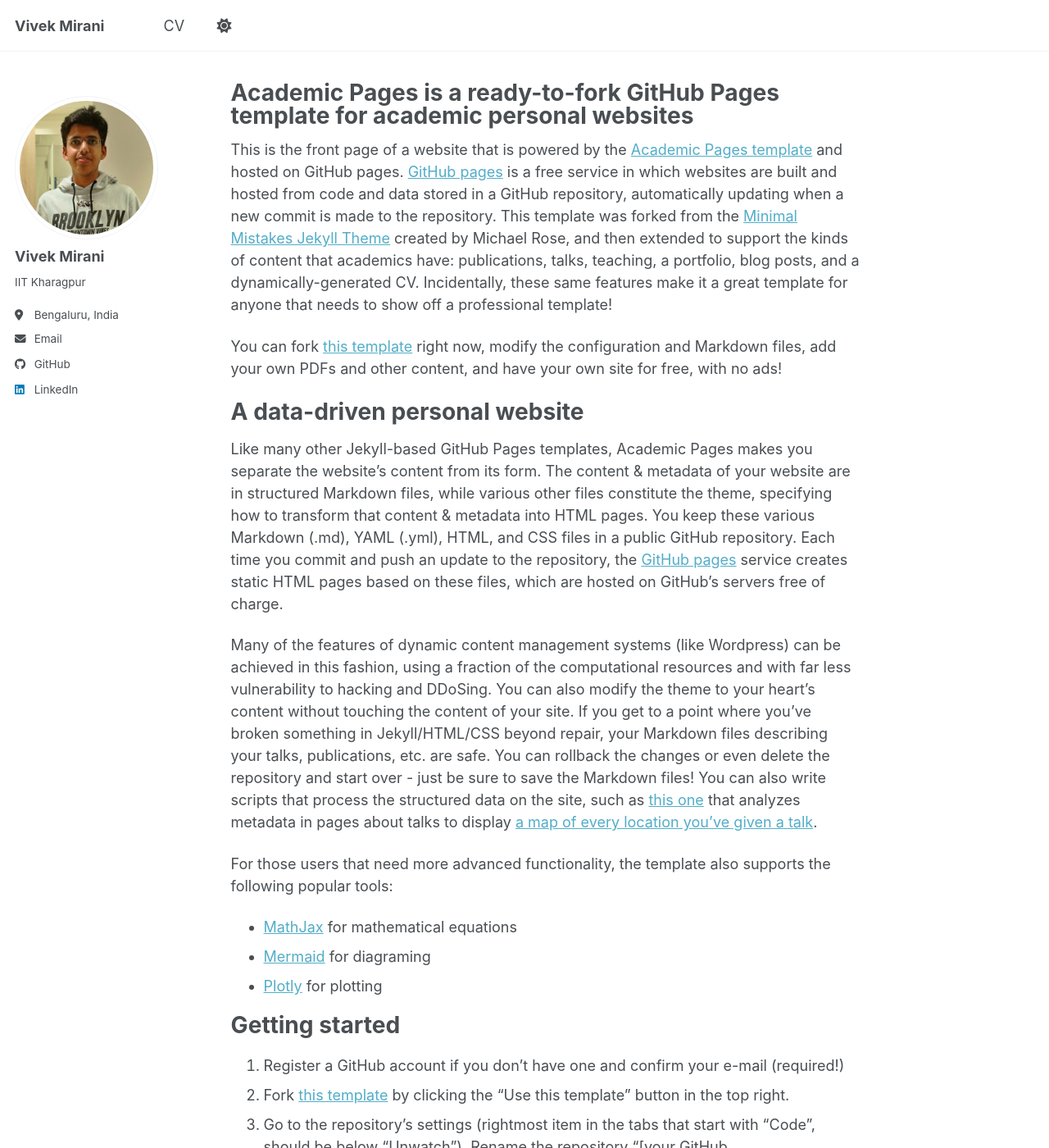
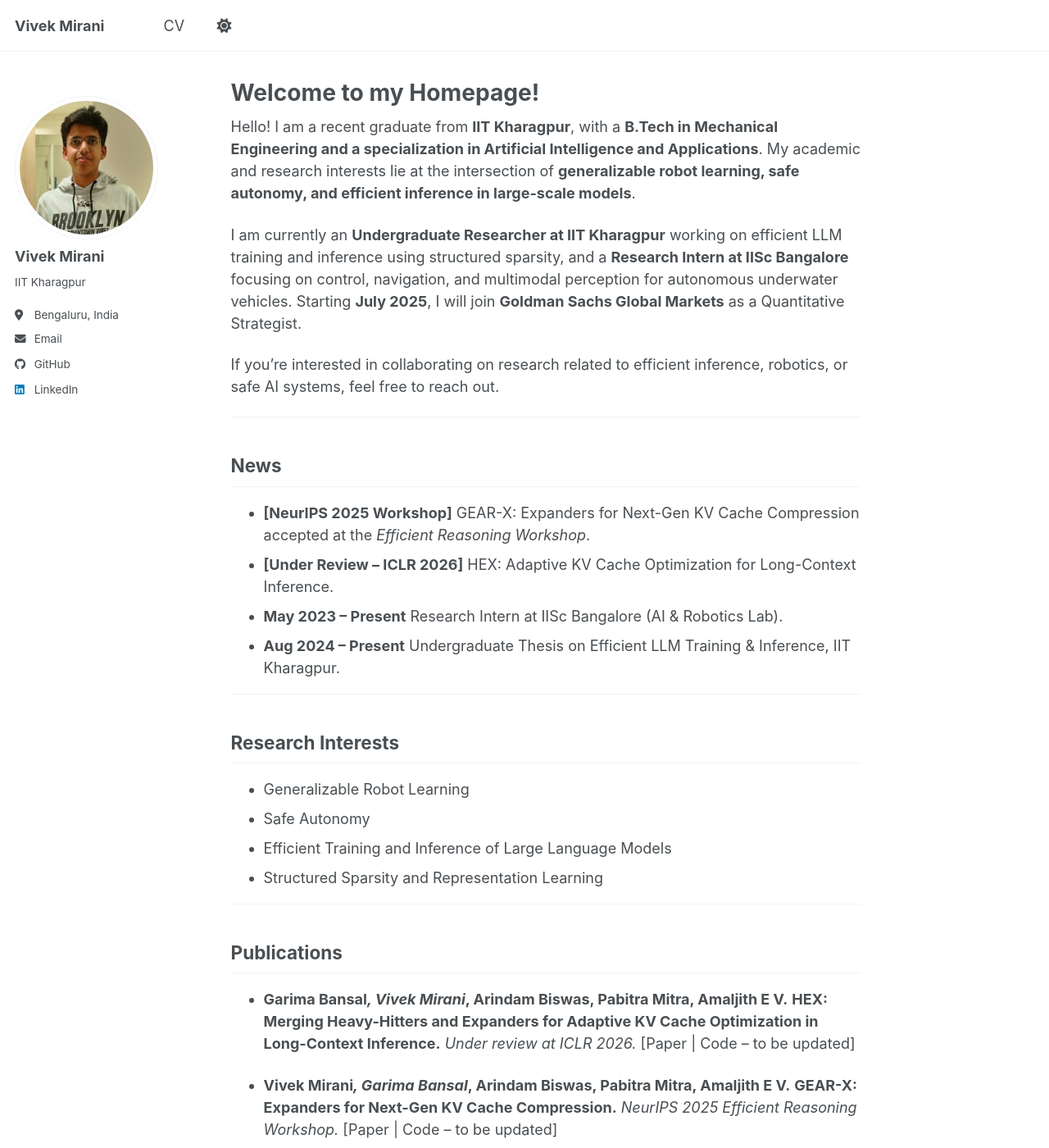
Before and after one commit to Vivek-Mirani/Vivek-Mirani.github.io, a Jekyll site: the page built from _pages/about.md, in a window 1280 px wide and 1400 px high. Shown: the whole window at 82% size. Built offline with Jekyll 4.4.1, drawn with Linux system fonts in a browser that asks for light colours; a script bundle is joined from its source files by our own code; library files that are not in the unit come from our copies; some of the changed text lies outside the part shown.

Commit message:
Revise about page with personal and research details
Updated the title and content of the about page to reflect personal information and current research interests.

```diff
--- a/_pages/about.md
+++ b/_pages/about.md
@@ -1,56 +1,50 @@
 ---
 permalink: /
-title: "Academic Pages is a ready-to-fork GitHub Pages template for academic personal websites"
+title: "Welcome to my Homepage!"
 author_profile: true
 redirect_from:
   - /about/
   - /about.html
 ---
 
-This is the front page of a website that is powered by the [Academic Pages template](https://github.com/academicpages/academicpages.github.io) and hosted on GitHub pages. [GitHub pages](https://pages.github.com) is a free service in which websites are built and hosted from code and data stored in a GitHub repository, automatically updating when a new commit is made to the repository. This template was forked from the [Minimal Mistakes Jekyll Theme](https://mmistakes.github.io/minimal-mistakes/) created by Michael Rose, and then extended to support the kinds of content that academics have: publications, talks, teaching, a portfolio, blog posts, and a dynamically-generated CV. Incidentally, these same features make it a great template for anyone that needs to show off a professional template!
+Hello! I am a recent graduate from **IIT Kharagpur**, with a **B.Tech in Mechanical Engineering and a specialization in Artificial Intelligence and Applications**. My academic and research interests lie at the intersection of **generalizable robot learning, safe autonomy, and efficient inference in large-scale models**.
 
- You can fork [this template](https://github.com/academicpages/academicpages.github.io) right now, modify the configuration and Markdown files, add your own PDFs and other content, and have your own site for free, with no ads!
+I am currently an **Undergraduate Researcher at IIT Kharagpur** working on efficient LLM training and inference using structured sparsity, and a **Research Intern at IISc Bangalore** focusing on control, navigation, and multimodal perception for autonomous underwater vehicles. Starting **July 2025**, I will join **Goldman Sachs Global Markets** as a Quantitative Strategist.
 
-A data-driven personal website
-======
-Like many other Jekyll-based GitHub Pages templates, Academic Pages makes you separate the website's content from its form. The content & metadata of your website are in structured Markdown files, while various other files constitute the theme, specifying how to transform that content & metadata into HTML pages. You keep these various Markdown (.md), YAML (.yml), HTML, and CSS files in a public GitHub repository. Each time you commit and push an update to the repository, the [GitHub pages](https://pages.github.com/) service creates static HTML pages based on these files, which are hosted on GitHub's servers free of charge.
+If you’re interested in collaborating on research related to efficient inference, robotics, or safe AI systems, feel free to reach out.
 
-Many of the features of dynamic content management systems (like Wordpress) can be achieved in this fashion, using a fraction of the computational resources and with far less vulnerability to hacking and DDoSing. You can also modify the theme to your heart's content without touching the content of your site. If you get to a point where you've broken something in Jekyll/HTML/CSS beyond repair, your Markdown files describing your talks, publications, etc. are safe. You can rollback the changes or even delete the repository and start over - just be sure to save the Markdown files! You can also write scripts that process the structured data on the site, such as [this one](https://github.com/academicpages/academicpages.github.io/blob/master/talkmap.ipynb) that analyzes metadata in pages about talks to display [a map of every location you've given a talk](https://academicpages.github.io/talkmap.html).
+---
 
-For those users that need more advanced functionality, the template also supports the following popular tools:
-- [MathJax](https://www.mathjax.org/) for mathematical equations
-- [Mermaid](https://mermaid.js.org/) for diagraming
-- [Plotly](https://plotly.com/javascript/) for plotting
+## News
 
-Getting started
-======
-1. Register a GitHub account if you don't have one and confirm your e-mail (required!)
-1. Fork [this template](https://github.com/academicpages/academicpages.github.io) by clicking the "Use this template" button in the top right.
-1. Go to the repository's settings (rightmost item in the tabs that start with "Code", should be below "Unwatch"). Rename the repository "[your GitHub username].github.io", which will also be your website's URL.
-1. Set site-wide configuration and create content & metadata (see below -- also see [this set of diffs](https://archive.is/3TPas) showing what files were changed to set up [an example site](https://getorg-testacct.github.io) for a user with the username "getorg-testacct")
-1. Upload any files (like PDFs, .zip files, etc.) to the files/ directory. They will appear at https://[your GitHub username].github.io/files/example.pdf.
-1. Check status by going to the repository settings, in the "GitHub pages" section
+* **[NeurIPS 2025 Workshop]** GEAR-X: Expanders for Next-Gen KV Cache Compression accepted at the *Efficient Reasoning Workshop*.
+* **[Under Review – ICLR 2026]** HEX: Adaptive KV Cache Optimization for Long-Context Inference.
+* **May 2023 – Present** Research Intern at IISc Bangalore (AI & Robotics Lab).
+* **Aug 2024 – Present** Undergraduate Thesis on Efficient LLM Training & Inference, IIT Kharagpur.
 
-Site-wide configuration
-------
-The main configuration file for the site is in the base directory in [_config.yml](https://github.com/academicpages/academicpages.github.io/blob/master/_config.yml), which defines the content in the sidebars and other site-wide features. You will need to replace the default variables with ones about yourself and your site's github repository. The configuration file for the top menu is in [_data/navigation.yml](https://github.com/academicpages/academicpages.github.io/blob/master/_data/navigation.yml). For example, if you don't have a portfolio or blog posts, you can remove those items from that navigation.yml file to remove them from the header.
+---
 
-Create content & metadata
-------
-For site content, there is one Markdown file for each type of content, which are stored in directories like _publications, _talks, _posts, _teaching, or _pages. For example, each talk is a Markdown file in the [_talks directory](https://github.com/academicpages/academicpages.github.io/tree/master/_talks). At the top of each Markdown file is structured data in YAML about the talk, which the theme will parse to do lots of cool stuff. The same structured data about a talk is used to generate the list of talks on the [Talks page](https://academicpages.github.io/talks), each [individual page](https://academicpages.github.io/talks/2012-03-01-talk-1) for specific talks, the talks section for the [CV page](https://academicpages.github.io/cv), and the [map of places you've given a talk](https://academicpages.github.io/talkmap.html) (if you run this [python file](https://github.com/academicpages/academicpages.github.io/blob/master/talkmap.py) or [Jupyter notebook](https://github.com/academicpages/academicpages.github.io/blob/master/talkmap.ipynb), which creates the HTML for the map based on the contents of the _talks directory).
+## Research Interests
 
-**Markdown generator**
+* Generalizable Robot Learning
+* Safe Autonomy
+* Efficient Training and Inference of Large Language Models
+* Structured Sparsity and Representation Learning
 
-The repository includes [a set of Jupyter notebooks](https://github.com/academicpages/academicpages.github.io/tree/master/markdown_generator
-) that converts a CSV containing structured data about talks or presentations into individual Markdown files that will be properly formatted for the Academic Pages template. The sample CSVs in that directory are the ones I used to create my own personal website at stuartgeiger.com. My usual workflow is that I keep a spreadsheet of my publications and talks, then run the code in these notebooks to generate the Markdown files, then commit and push them to the GitHub repository.
+---
 
-How to edit your site's GitHub repository
-------
-Many people use a git client to create files on their local computer and then push them to GitHub's servers. If you are not familiar with git, you can directly edit these configuration and Markdown files directly in the github.com interface. Navigate to a file (like [this one](https://github.com/academicpages/academicpages.github.io/blob/master/_talks/2012-03-01-talk-1.md) and click the pencil icon in the top right of the content preview (to the right of the "Raw | Blame | History" buttons). You can delete a file by clicking the trashcan icon to the right of the pencil icon. You can also create new files or upload files by navigating to a directory and clicking the "Create new file" or "Upload files" buttons.
+## Publications
 
-Example: editing a Markdown file for a talk
-![Editing a Markdown file for a talk](/images/editing-talk.png)
+* **Garima Bansal*, Vivek Mirani*, Arindam Biswas, Pabitra Mitra, Amaljith E V.**
+  **HEX: Merging Heavy-Hitters and Expanders for Adaptive KV Cache Optimization in Long-Context Inference.**
+  *Under review at ICLR 2026.*
+  [Paper | Code – to be updated]
 
-For more info
-------
-More info about configuring Academic Pages can be found in [the guide](https://academicpages.github.io/markdown/), the [growing wiki](https://github.com/academicpages/academicpages.github.io/wiki), and you can always [ask a question on GitHub](https://github.com/academicpages/academicpages.github.io/discussions). The [guides for the Minimal Mistakes theme](https://mmistakes.github.io/minimal-mistakes/docs/configuration/) (which this theme was forked from) might also be helpful.
+* **Vivek Mirani*, Garima Bansal*, Arindam Biswas, Pabitra Mitra, Amaljith E V.**
+  **GEAR-X: Expanders for Next-Gen KV Cache Compression.**
+  *NeurIPS 2025 Efficient Reasoning Workshop.*
+  [Paper | Code – to be updated]
+
+(* indicates equal contribution)
+
+---
```
